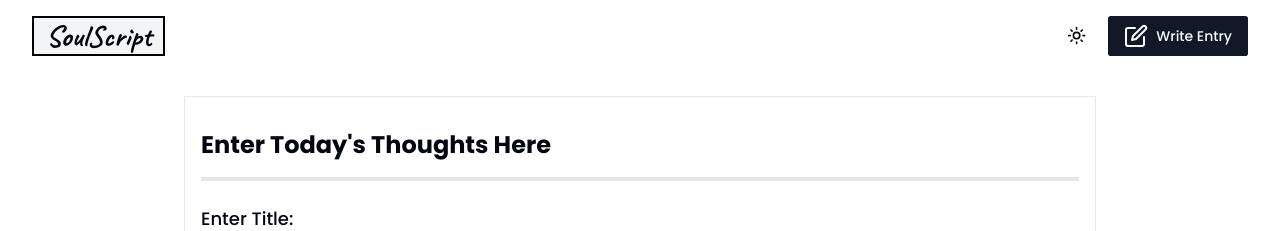
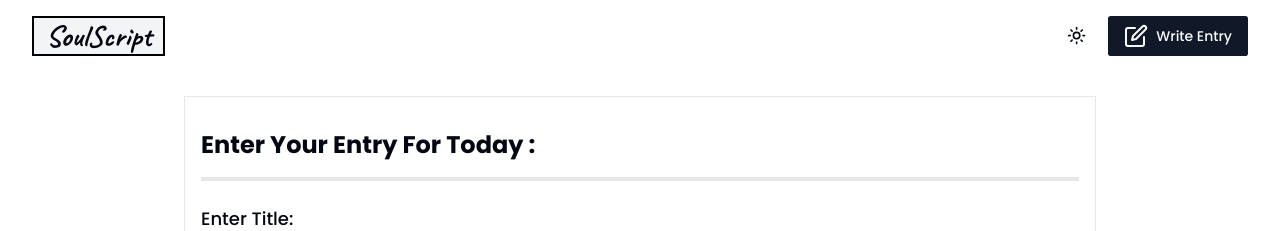
Before and after one commit to shinebarbhuiya/soulScript, a Next.js app: page /diary/entry/create in a window 1280 px wide. Shown: the top 231 px of the page. Built offline with nearby package versions, Linux system fonts and the light colour scheme; no server answers.

Commit message:
fixed some error

```diff
--- a/app/(dashboard)/(routes)/diary/entry/[entryId]/page.tsx
+++ b/app/(dashboard)/(routes)/diary/entry/[entryId]/page.tsx
@@ -16,11 +16,12 @@ const EntryPage = ({ params }: { params: { entryId: string } }) => {
   const [isLoading, setIsLoading] = useState(true);
   const [entryData, setEntryData] = useState<any[]>([]);
 
-  const entryId = params.entryId
+
 
   // const { userId } = auth();
 
   useEffect(() => {
+    const entryId = params.entryId
     const getEntry = axios.get(`/api/entry/${entryId}`)
       .then((res) => {
         setEntryData(res.data)
--- a/app/(dashboard)/(routes)/diary/entry/create/page.tsx
+++ b/app/(dashboard)/(routes)/diary/entry/create/page.tsx
@@ -57,7 +57,7 @@ const CreateEntryPage = () => {
   return (
 
     <div className="py-4    md:w-3/4 md:m-auto md:mt-6 md:p-4 md:border md:font-bold">
-        <h1 className=' py-4 border-b-4 font-bold text-2xl'>Enter Today's Thoughts Here</h1>
+        <h1 className=' py-4 border-b-4 font-bold text-2xl'>Enter Your Entry For Today : </h1>
         {/* {currUserId} */}
         <div className="py-6">
           <EntryForm  />
--- a/app/(dashboard)/(routes)/diary/page.tsx
+++ b/app/(dashboard)/(routes)/diary/page.tsx
@@ -48,7 +48,7 @@ const DashboardPage = () => {
 
 
             (entries.map((entry) => (
-              <EntryCard  title={entry.title} entryText={entry.entryText} date={entry.date} entryId={entry.id} />
+              <EntryCard key={entry.id} title={entry.title} entryText={entry.entryText} date={entry.date} entryId={entry.id} />
             )))
           }
         </div>
```
